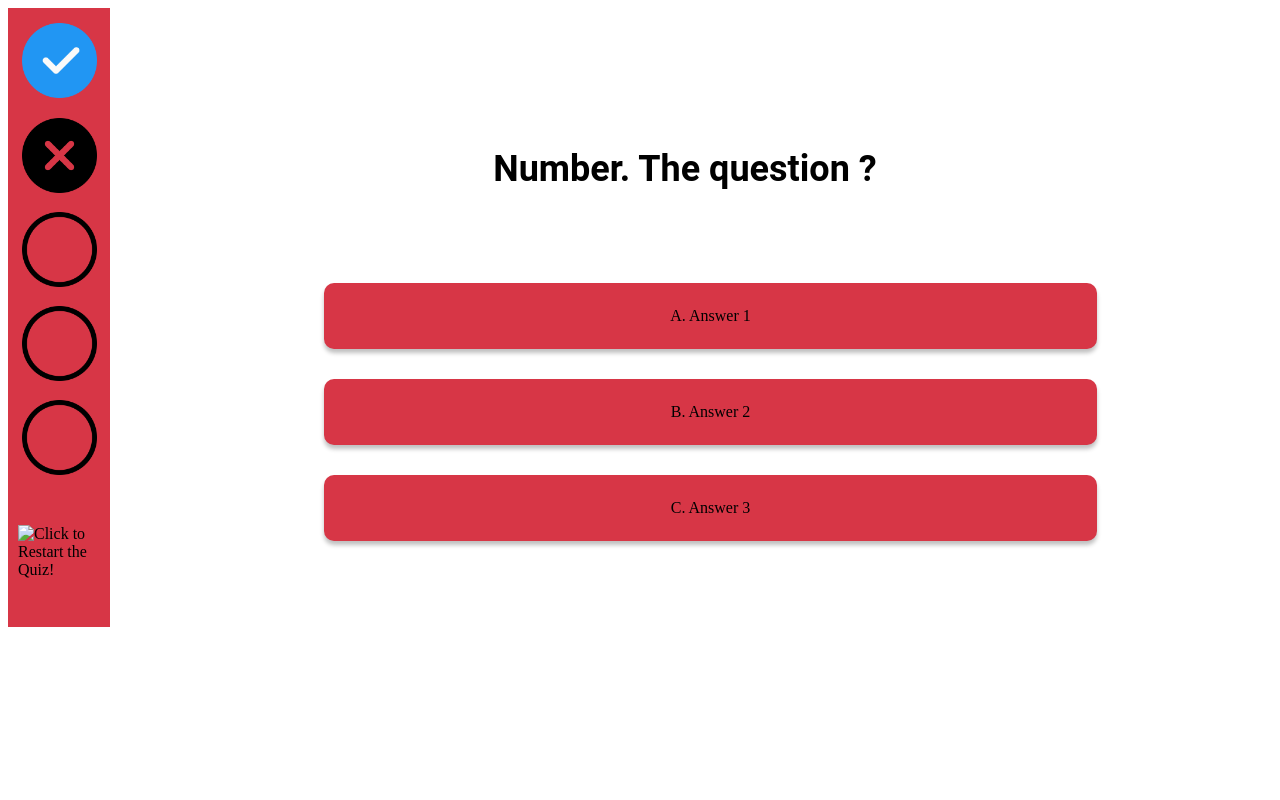
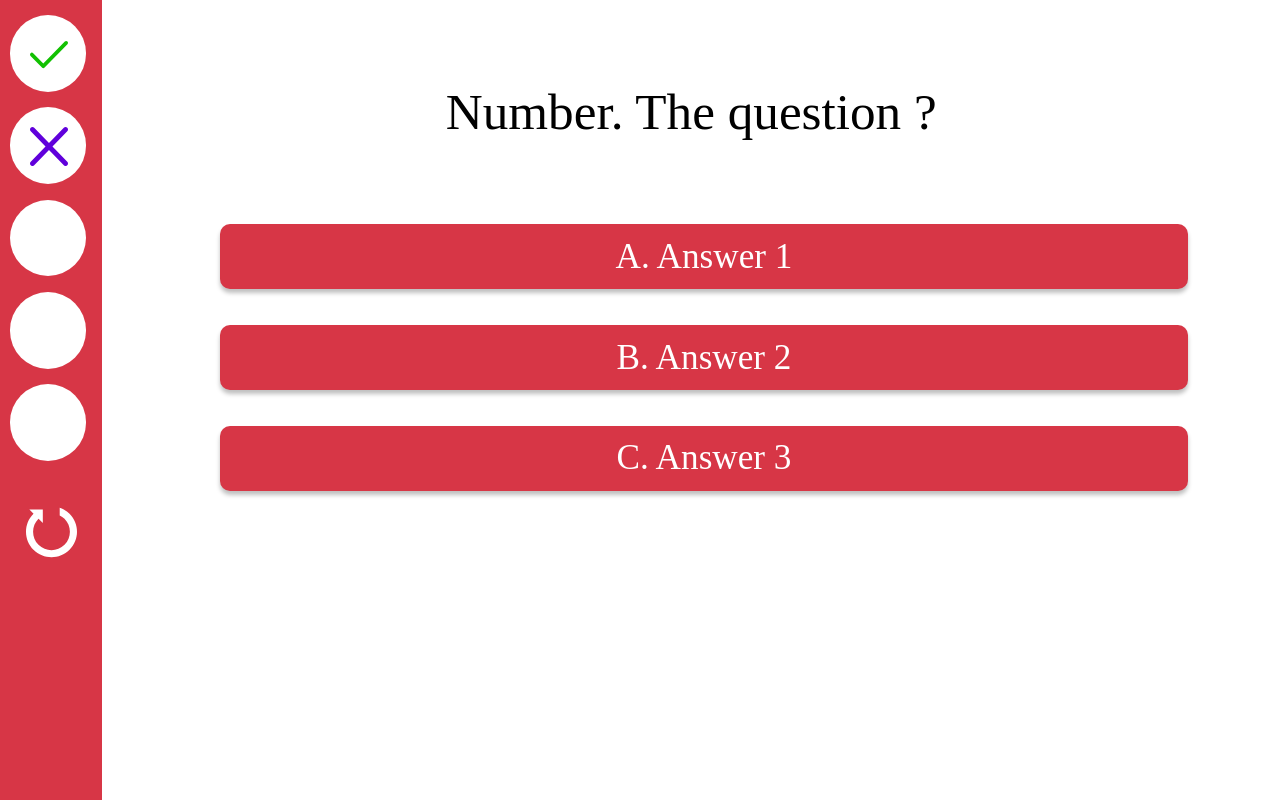
Before and after one commit to aldouzp97/Software-Engineering, a website: page pages/Quizpage.html in a window 1280 px wide. Drawn offline with Linux system fonts and the light colour scheme.

Commit message:
quiz session

```diff
--- a/css/Quizpage.css
+++ b/css/Quizpage.css
@@ -1,104 +1,77 @@
-
+body {
+  padding: 0;
+  margin: 0;
+}
 
 /*   left menu part   */
-.leftmenu {
-    width: 102px;
-    height: 619px;
-    background: #D73646;
-    float: left;
-    position: fixed;
+#left-menu {
+  width: 8vw;
+  height: 100vh;
+  background: #D73646;
+  float: left;
+  position: fixed;
 }
 
-
 /*    5 result      */
-.result{
-    width: 75px;
-    height: 75px;
-    padding-top: 15%;
-    margin-left: 14px;
+.result {
+  width: 3vw;
+  height: 3vw;
+  padding-top: 26%;
+  margin-left: 26%;
 }
 
+/*   restart bottom   */
+.restart-btn {
+  width: 4vw;
+  height: 4vw;
+  padding-top: 45%;
+  margin-left: 2vw;
+}
 
-/*   restart bottom   */
-.restartButton{
-    width: 82px;
-    height: 82px;
-    padding-top: 45%;
-    margin-left: 10px;
+.restart-btn:hover {
+  cursor: pointer;
+}
+
+.indicator {
+  background-color: white;
+  width: 6vw;
+  height: 6vw;
+  border-radius: 100vh;
+  margin-left: 0.75vw;
+  margin-top: 15%;
 }
 
 /*   Question and answeer part   */
-.QA {
-    float: left;
-    background-color: aqua;
-    width: 800px;
-    height: 700px;
+#main {
+  float: right;
+  width: 92vw;
+  height: 100vh;
+  text-align: center;
+  font-size: 4vw;
 }
 
-
-
-.questionTitle {
-
-    width: 722px;
-    height: 75px;
-    margin-left: 25%;
-    padding-top: 140px;
-    font-family: Roboto;
-    font-style: normal;
-    font-weight: bold;
-    font-size: 36px;
-    line-height: 42px;
-    text-align: center;
+.answer {
+  background: #D73646;
+  width: 80%;
+  margin-left: 10%;
+  margin-bottom: 3%;
+  color: white;
+  border-radius: 10px;
+  box-shadow: 0px 4px 4px rgba(0, 0, 0, 0.25);
+  font-size: 2.75vw;
+  padding: 1vw;
 }
 
-/*   Option part   */
-.option1 {
-    width: 773px;
-    height: 66px;
-    background: #D73646;
-    box-shadow: 0px 4px 4px rgba(0, 0, 0, 0.25);
-    border-radius: 10px;
-    margin-left: 25%;
-    margin-top: 60px;
-    text-align: center;
-    line-height: 66px;
+.answer:hover {
+  background: white;
+  color: #D73646;
+  border-style: solid;
+  border-color: #D73646;
+  border-width: 0.4vw;
+  cursor: pointer;
 }
 
-.option1:hover {
-    background-color: rgb(59, 128, 201);
+#question {
+  padding-bottom: 7%;
+  padding-top: 7%;
 }
-
-
-.option2 {
-
-    width: 773px;
-    height: 66px;
-    background: #D73646;
-    box-shadow: 0px 4px 4px rgba(0, 0, 0, 0.25);
-    border-radius: 10px;
-    margin-left: 25%;
-    margin-top: 30px;
-    text-align: center;
-    line-height: 66px;
-}
-
-.option2:hover {
-    background-color: rgb(59, 128, 201);
-}
-
-.option3 {
-
-    width: 773px;
-    height: 66px;
-    background: #D73646;
-    box-shadow: 0px 4px 4px rgba(0, 0, 0, 0.25);
-    border-radius: 10px;
-    margin-left: 25%;
-    margin-top: 30px;
-    text-align: center;
-    line-height: 66px;
-}
-
-.option3:hover {
-    background-color: rgb(59, 128, 201);
-}
--- a/pages/Quizpage.html
+++ b/pages/Quizpage.html
@@ -1,34 +1,44 @@
 <!DOCTYPE html>
 <html lang="en">
+
 <head>
-    <meta charset="UTF-8">
-    <meta name="viewport" content="width=device-width, initial-scale=1.0">
-    <link rel="stylesheet" type="text/css"  href="../css/Quizpage.css">
-    <title>Quiz</title>
+  <meta charset="UTF-8">
+  <meta name="viewport" content="width=device-width, initial-scale=1.0">
+  <link rel="stylesheet" type="text/css" href="../css/Quizpage.css">
+  <title>Quiz Page</title>
+   <script src="scirpts/quizPage.js"></script>
 </head>
+
 <body>
-    <!--Left menu-->
-    <div class="leftmenu" >
-        <img class = "result" src="../image/correct.png" title="That's your result of the question.">
-        <img class = "result" src="../image/error.png" title="That's your result of the question.">
-        <img class = "result" src="../image/clean.png" title="That's your result of the question.">
-        <img class = "result" src="../image/clean.png" title="That's your result of the question.">
-        <img class = "result" src="../image/clean.png" title="That's your result of the question.">
-        <img class = "restartButton" src="../image/restart.png" alt= "Click to Restart the Quiz!" title= "Restart">
+  <!--Left menu-->
+  <div id="left-menu">
+    <div class="indicator">
+          <img class="result" src="../image/check.svg" title="Question 1 indicator">
+    </div>
+    <div class="indicator">
+          <img class="result" src="../image/close.svg" title="Question 2 indicator">
+    </div>
+    <div class="indicator">
+          <img class="result" src="../image/restart.svg" title="Question 3 indicator">
+    </div>
+    <div class="indicator">
+          <img class="result" src="../image/restart.svg" title="Question 4 indicator">
+    </div>
+    <div class="indicator">
+          <img class="result" src="../image/restart.svg" title="Question 5 indicator">
     </div>
 
-    <!--   Question and Answer  -->
-    </div class="QA">
-        <div class="questionTitle"> Number. The question ?</div>
+    <img class="restart-btn" src="../image/restart.svg" alt="Click to Restart the Quiz!" title="Restart">
+  </div>
 
-        <div class = "option1"> A.   Answer  1</div>
-
-        <div class = "option2"> B.   Answer  2</div>
-
-        <div class = "option3"> C.   Answer  3</div>
-    <div>
-
-
+  <!--   Question and Answer  -->
+  <div id="main">
+    <div id="question"> Number. The question ?</div>
+    <div id="answer1" class="answer"> A. Answer 1</div>
+    <div id="answer2" class="answer"> B. Answer 2</div>
+    <div id="answer3" class="answer"> C. Answer 3</div>
+  </div>
 
 </body>
+
 </html>
--- a/server.js
+++ b/server.js
@@ -52,6 +52,9 @@ app.get('/chooseQuizToEdit', (req, res) => {
 app.get('/chooseQuizToStart', (req, res) => {
     res.sendFile(__dirname + '/pages/select_quiz/select_start.html');
 });
+app.get('/startQuizOne', (req, res) => {
+    res.sendFile(__dirname + '/pages/Quizpage.html');
+});
 
 //post
 app.post('/questionList', (req, res) => {
```
Also changed, not shown: image/check.svg (added), image/close.svg (added), image/empty.svg (added), image/refresh.svg (added), image/remove.svg (added), image/restart.svg (added), scripts/quizPage.js (added).
